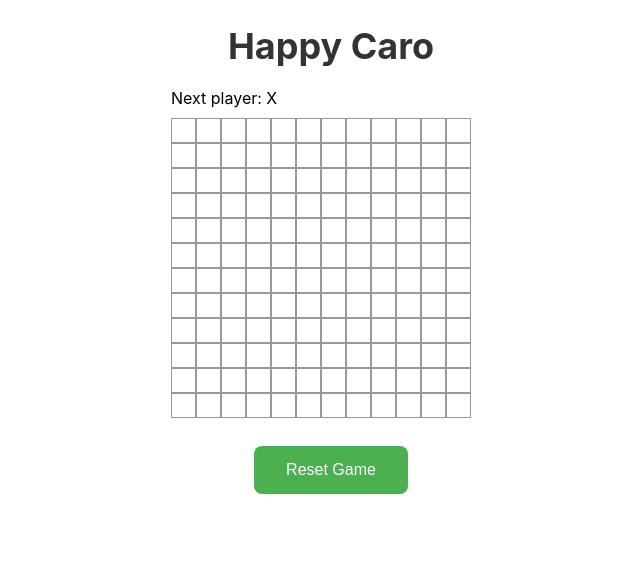
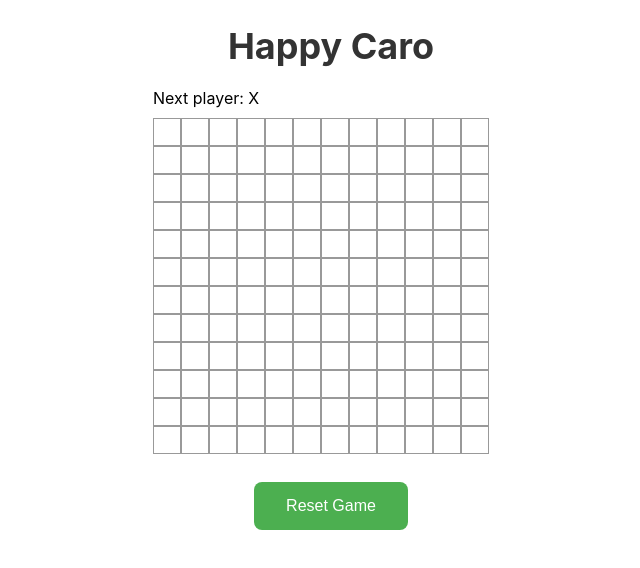
Before and after one commit to sontn/my-first-react-app, a React (Create React App) app: page / in a window 1280 px wide. Shown: the top 568 px of the page, without its empty margins (309-949 px from the left). Built offline with nearby package versions, Linux system fonts and the light colour scheme.

Commit message:
Increase size

```diff
--- a/src/App.css
+++ b/src/App.css
@@ -48,8 +48,8 @@
 }
 
 .square {
-  width: 25px;
-  height: 25px;
+  width: 28px;
+  height: 28px;
   font-size: 12px;
   font-weight: bold;
   line-height: 25px;
```
